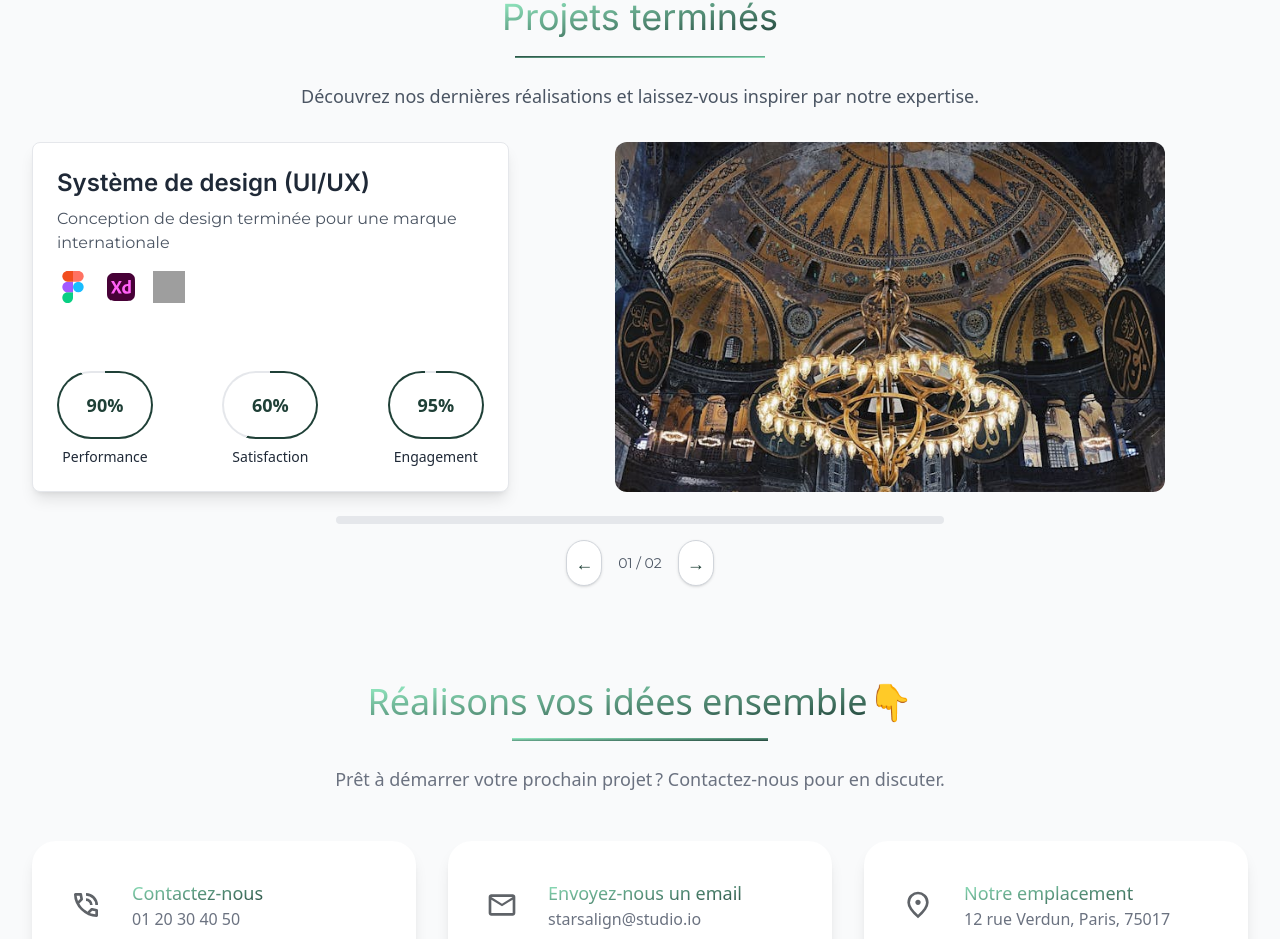
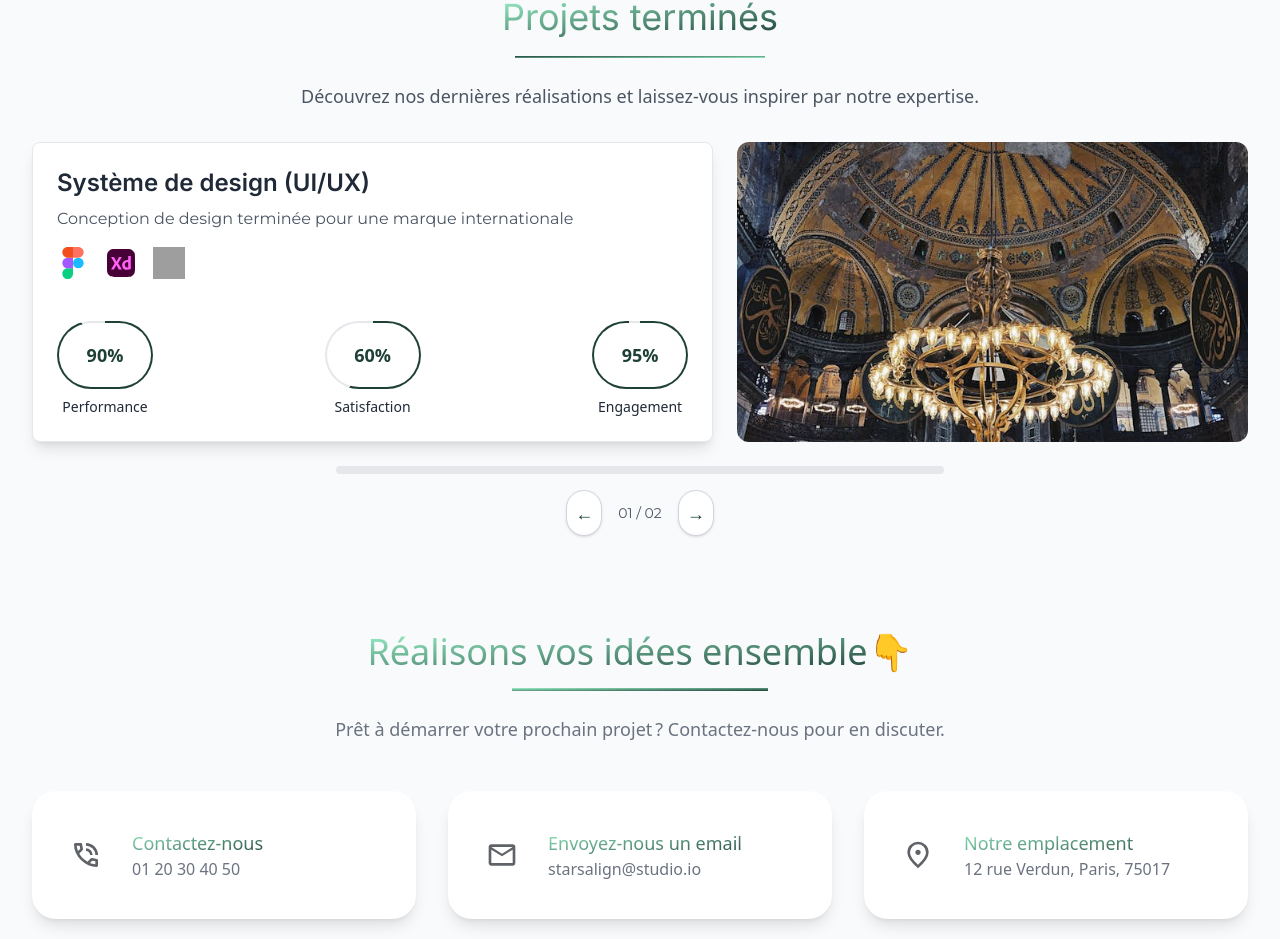
Before and after one commit to bocs91/fdlr-agency, a React (Vite) app: page / in a window 1280 px wide. Shown: the part 2050-2989 px from the top of the page. Built offline with nearby package versions, Linux system fonts and the light colour scheme; grey boxes are pictures that could not be loaded.

Commit message:
Update rendering of card

```diff
--- a/src/components/CompletedProjects.jsx
+++ b/src/components/CompletedProjects.jsx
@@ -62,7 +62,7 @@ const CompletedProjects = () => {
 
   {/* Contenu principal */}
   <div className="flex justify-center">
-    <div className="grid grid-cols-1 lg:grid-cols-[2fr_3fr] gap-6 items-start max-w-7xl w-full">
+  <div className="grid grid-cols-1 lg:grid-cols-[2fr_1.5fr] gap-6 items-start max-w-7xl w-full">
     {/* Carte du projet */}
     <div className="bg-white border rounded-lg shadow-lg p-6 flex flex-col justify-between h-full">
       <div>
@@ -116,7 +116,7 @@ const CompletedProjects = () => {
       <img
         src={currentProject.image}
         alt={currentProject.title}
-          className="rounded-xl w-full max-w-[550px] max-h-[350px] object-cover mx-auto"
+        className="rounded-xl w-full max-h-[300px] object-cover mx-auto"
       />
     </div>
   </div>
```
Lines whose indentation alone changed are shown as unchanged.
